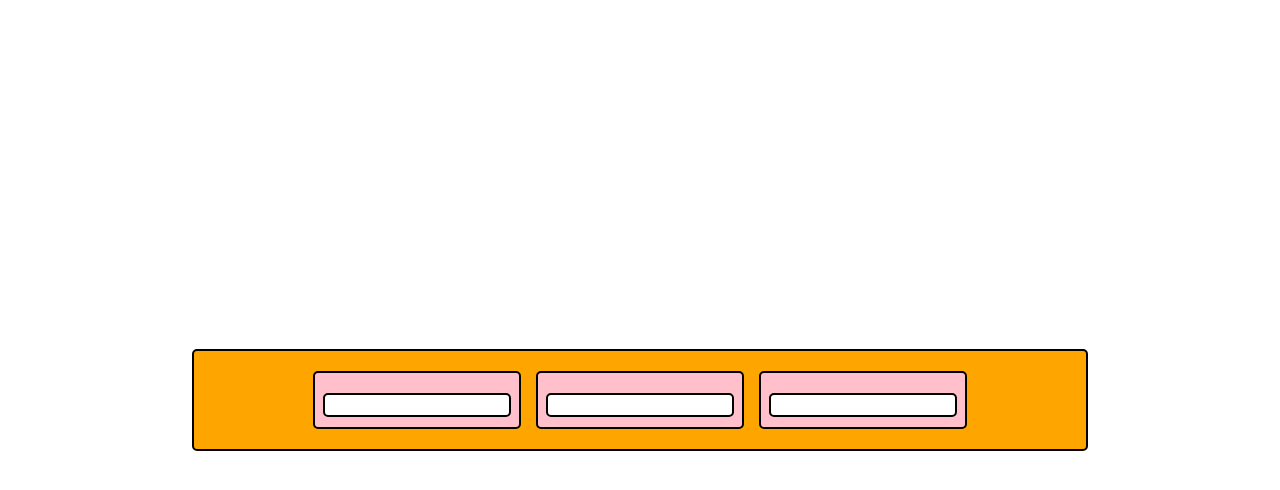
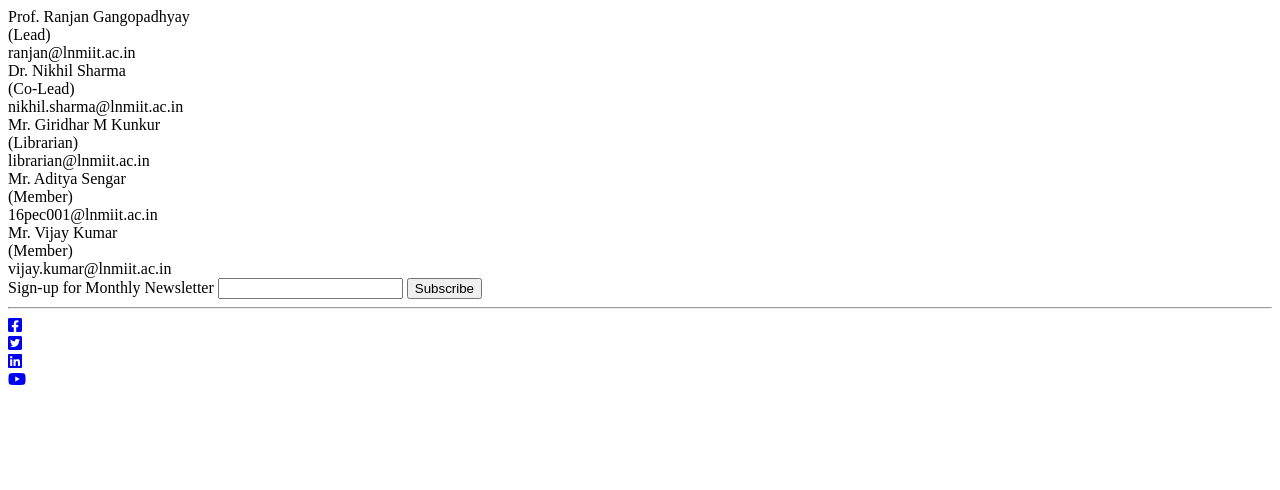
Before and after one commit to mr-kingshuk/Library-Blog, a plain HTML site: page index.html in a window 1280 px wide. Drawn offline with Linux system fonts and the light colour scheme; no server answers.

Commit message:
Footer HTML Done

```diff
--- a/index.html
+++ b/index.html
@@ -5,47 +5,78 @@
     <meta charset="UTF-8">
     <meta http-equiv="X-UA-Compatible" content="IE=edge">
     <meta name="viewport" content="width=device-width, initial-scale=1.0">
-    <title>Demo Blog</title>
-    <link rel="stylesheet" href="style.css">
+    <title>Library Blog</title>
+
+    <!-- Fontawesome -->
+    <link rel="stylesheet" href="https://cdnjs.cloudflare.com/ajax/libs/font-awesome/6.1.1/css/all.min.css"
+        integrity="sha512-KfkfwYDsLkIlwQp6LFnl8zNdLGxu9YAA1QvwINks4PhcElQSvqcyVLLD9aMhXd13uQjoXtEKNosOWaZqXgel0g=="
+        crossorigin="anonymous" referrerpolicy="no-referrer" />
 </head>
 
 <body>
-    <div class="outer">
-        <div class="outer-container">
-            <div class="container c1">
-                <div class="heading"></div>
-                <div class="content"></div>
+    <header>
+
+    </header>
+    <nav>
+
+    </nav>
+    <main>
+
+    </main>
+    <footer>
+        <div class="information">
+            <div class="contact">
+                <div class="member">
+                    <div class="name">Prof. Ranjan Gangopadhyay</div>
+                    <div class="position">(Lead)</div>
+                    <div class="email">ranjan@lnmiit.ac.in</div>
+                </div>
+                <div class="member">
+                    <div class="name">Dr. Nikhil Sharma</div>
+                    <div class="position">(Co-Lead)</div>
+                    <div class="email">nikhil.sharma@lnmiit.ac.in</div>
+                </div>
             </div>
-            <div class="container c2">
-                <div class="heading"></div>
-                <div class="content"></div>
+            <div class="editorial-team">
+                <div class="member">
+                    <div class="name">Mr. Giridhar M Kunkur</div>
+                    <div class="position">(Librarian)</div>
+                    <div class="email">librarian@lnmiit.ac.in</div>
+                </div>
+                <div class="member">
+                    <div class="name">Mr. Aditya Sengar</div>
+                    <div class="position">(Member)</div>
+                    <div class="email">16pec001@lnmiit.ac.in</div>
+                </div>
+                <div class="member">
+                    <div class="name">Mr. Vijay Kumar</div>
+                    <div class="position">(Member)</div>
+                    <div class="email">vijay.kumar@lnmiit.ac.in</div>
+                </div>
             </div>
-            <div class="container c3">
-                <div class="heading"></div>
-                <div class="content"></div>
+            <div class="newsletter">
+                <label class = "header" for="fname">Sign-up for Monthly Newsletter</label>
+                <input type="text" class = "field" id="fname" name="fname">
+                <button>Subscribe</button>
             </div>
         </div>
-    </div>
-    <script>
-
-        const outer = document.querySelector(".outer-container");
-        const children = outer.childNodes;
-        console.log(children);
-
-        fetch("https://script.google.com/macros/s/AKfycbzHyn-cc57UYmpSm0wWPCUK44HBV3yUZ3xxuliO54JyIEHUg1CQ1SZdbEzdvbJZiv0p/exec")
-            .then(res => res.json())
-            .then(data => {
-
-                document.querySelector(".c1 .heading").innerHTML = data.content[1][0];
-                document.querySelector(".c1 .content").innerHTML = data.content[1][1];
-
-                document.querySelector(".c2 .heading").innerHTML = data.content[2][0];
-                document.querySelector(".c2 .content").innerHTML = data.content[2][1];
-
-                document.querySelector(".c3 .heading").innerHTML = data.content[3][0];
-                document.querySelector(".c3 .content").innerHTML = data.content[3][1];
-            });
-    </script>
+        <hr>
+        <div class="socials">
+            <div class="footer-icons">
+                <a href="#" target="_blank"><i class="fa-brands fa-facebook-square"></i></a>
+            </div>
+            <div class="footer-icons">
+                <a href="#" target="_blank"><i class="fa-brands fa-twitter-square"></i></a>
+            </div>
+            <div class="footer-icons">
+                <a href="#" target="_blank"><i class="fa-brands fa-linkedin"></i></a>
+            </div>
+            <div class="footer-icons">
+                <a href="#" target="_blank"><i class="fa-brands fa-youtube"></i></a>
+            </div>
+            <!-- <p>All Rights Reserved.</p> -->
+        </div>
+    </footer>
 </body>
 
 </html>
--- a/style.css
+++ /dev/null
@@ -1,59 +0,0 @@
-*{
-    margin: 0;
-    padding: 0;
-    box-sizing: border-box;
-}
-
-.outer{
-    /* width: 100vw;
-    height: 100vh; */
-    height: 100vh;
-    padding: 100px 0;
-    overflow: auto;
-}
-
-.outer-container {
-    border:2px solid black;
-    padding: 20px 30px;
-    width: 70%;
-
-    position: absolute;
-    top: 50%;
-    left: 50%;
-    transform: translate(-50%,-50%);
-
-    border-radius: 5px;
-
-    display: flex;
-    justify-content: center;
-    align-items: strech;
-    gap: 15px;
-
-    background-color: orange;
-}
-
-.outer-container .container{
-    border: 2px solid black;
-    border-radius: 5px;
-    padding: 10px 8px;
-    width: 25%;
-    background-color: pink;
-    display: flex;
-    flex-direction: column;
-    justify-content: flex-start;
-    /* align-items: stretch; */
-}
-
-.outer-container .container .heading{
-    font-size: 20px;
-}
-
-.outer-container .container .content{
-    font-size: 15px;
-    height: 95%;
-    margin-top: 10px ;
-    padding: 10px 5px;
-    border: 2px solid black;
-    border-radius: 5px;
-    background-color: white;
-}
```
Also changed, not shown: CSS/footer.css (added).
